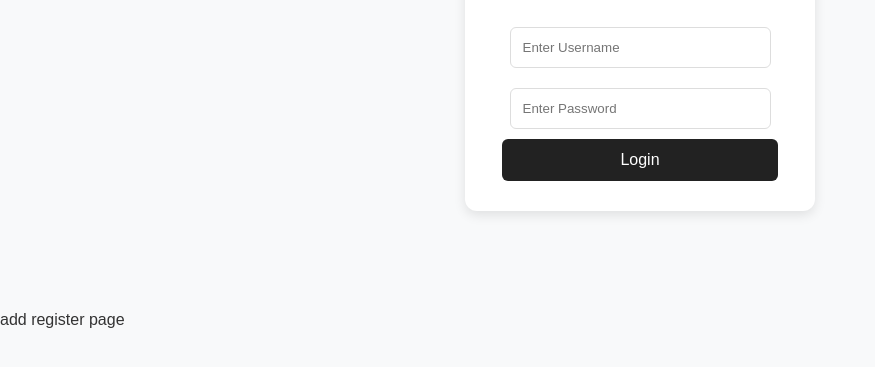
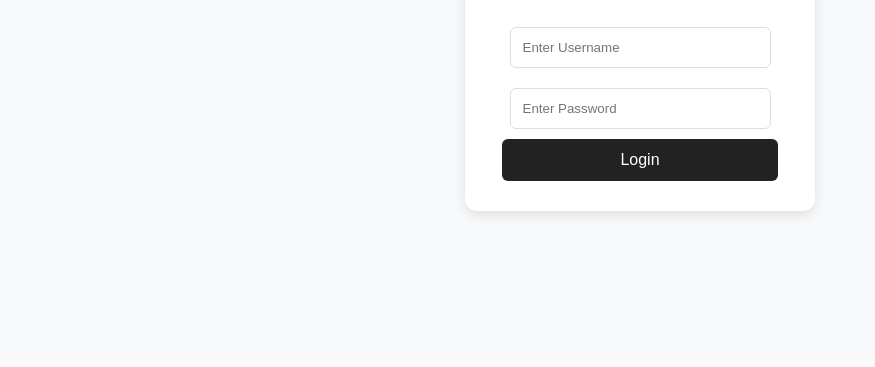
Before and after one commit to Muragesh4563/Ecom.Website, a plain HTML site: page index.html in a window 1280 px wide. Shown: the part 161-528 px from the top of the page, without its empty margins (0-875 px from the left). Drawn offline with Linux system fonts and the light colour scheme.

Commit message:
Update index.html

```diff
--- a/index.html
+++ b/index.html
@@ -15,5 +15,3 @@
   <script src="script.js"></script>
 </body>
 </html>
-
-add register page
```
